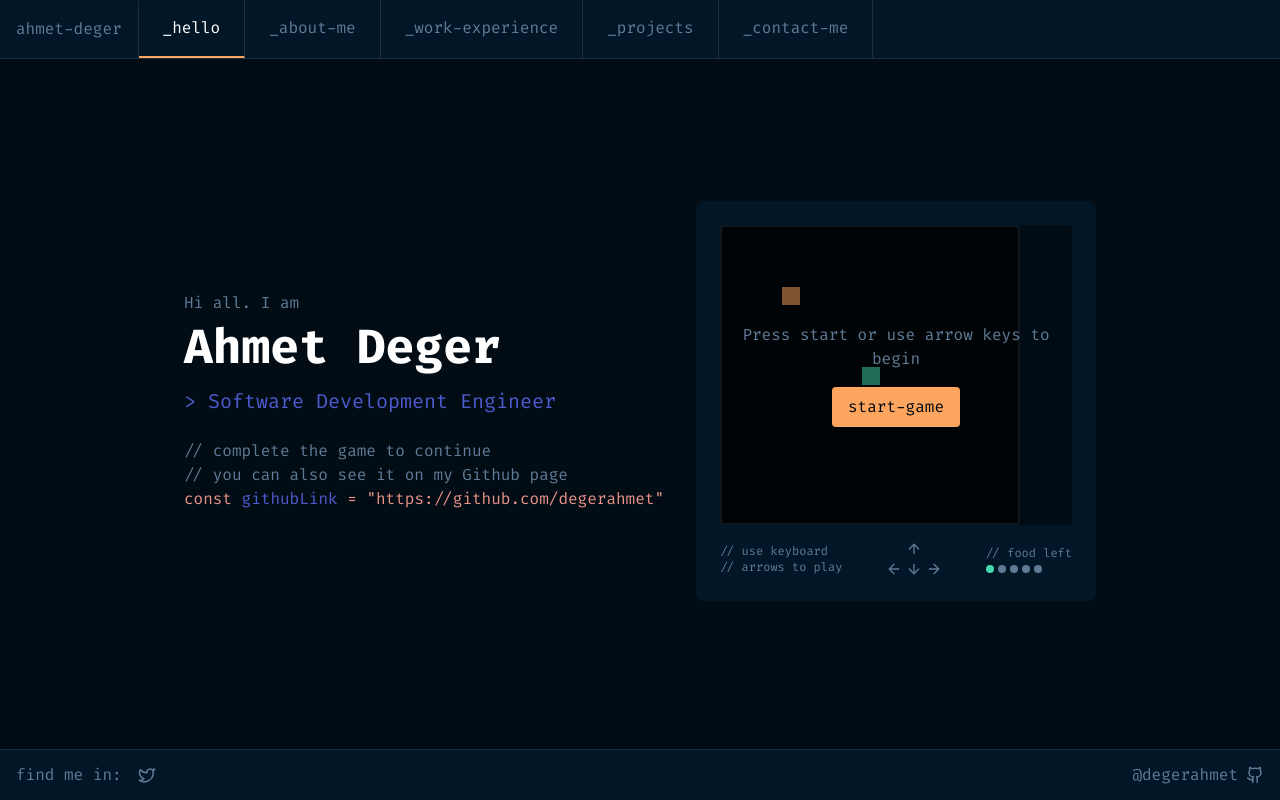
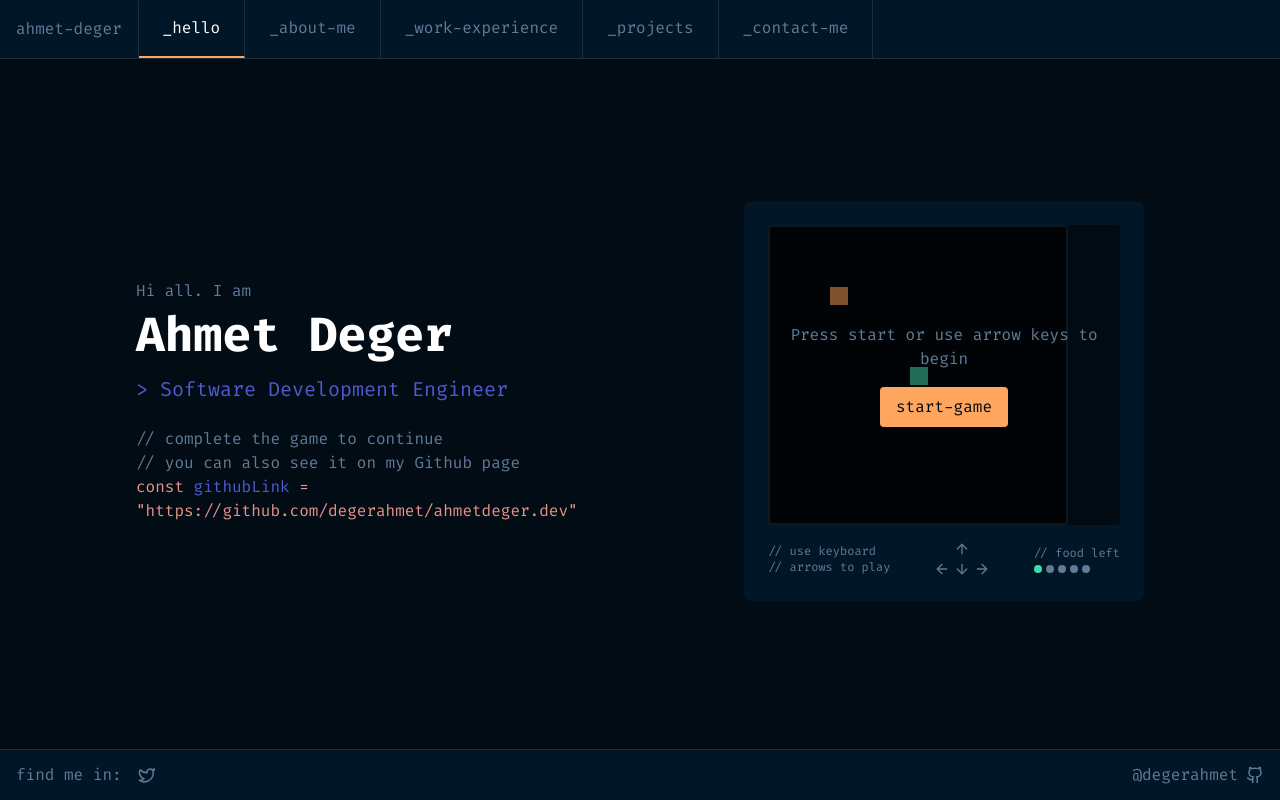
Before and after one commit to degerahmet/ahmetdeger.dev, a React (Vite) app: page / in a window 1280 px wide. Built offline with nearby package versions, Linux system fonts and the light colour scheme.

Commit message:
update GitHub URL in WelcomeSection component

```diff
--- a/src/pages/Home.tsx
+++ b/src/pages/Home.tsx
@@ -8,7 +8,7 @@ const Home: React.FC = () => {
       <WelcomeSection
         name="Ahmet Deger"
         role="Software Development Engineer"
-        githubUrl="https://github.com/degerahmet"
+        githubUrl="https://github.com/degerahmet/ahmetdeger.dev"
       />
       <SnakeGame />
     </div>
```
